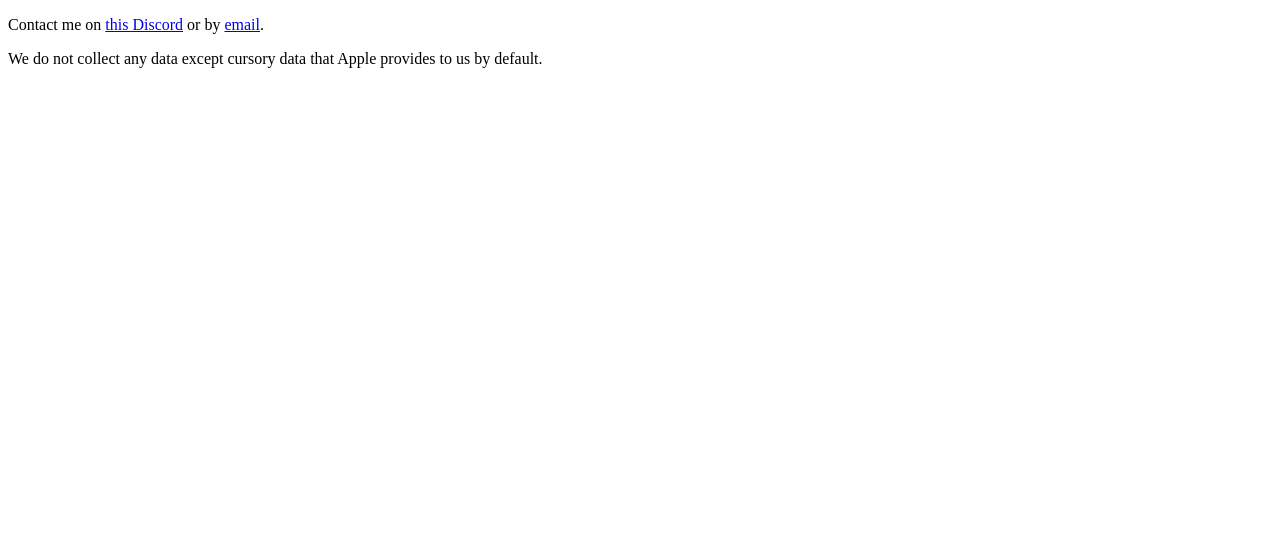
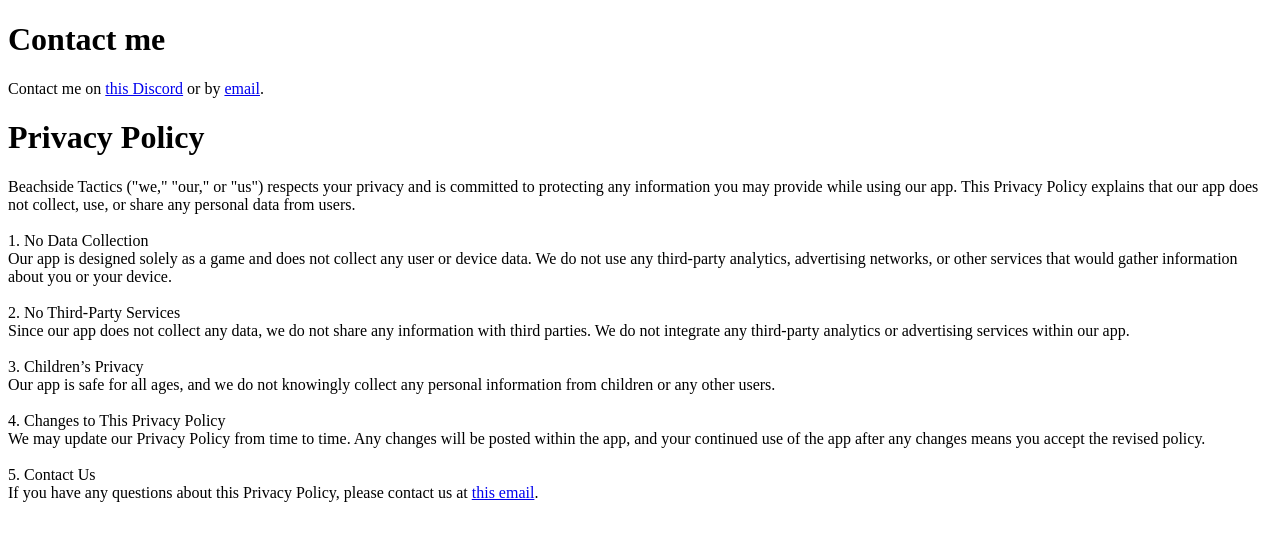
Before and after one commit to minotaa/minota.club, a SvelteKit app: page /support in a window 1280 px wide. Shown: the top 540 px of the page. Built offline with nearby package versions, Linux system fonts and the light colour scheme.

Commit message:
comprehensive privacy policy

```diff
--- a/src/routes/support/+page.svelte
+++ b/src/routes/support/+page.svelte
@@ -1,4 +1,23 @@
-<div class="pl-4 md:mx-auto flex justify-items-center mx-auto flex-col pt-4">
-  <p class="text-xl text-white">Contact me on <a class="text-sky-500" href="https://discord.gg/sd23CeBZBe">this Discord</a> or by <a class="text-sky-500" href="mailto:me@minota.cc">email</a>.</p>
-  <p class="text-lg text-white">We do not collect any data except cursory data that Apple provides to us by default.</p>
+<div class="container pl-4 md:mx-auto flex justify-items-center mx-auto flex-col pt-4">
+  <h1 class="text-xl text-white font-bold">Contact me</h1>
+  <p class="text-lg text-white">Contact me on <a class="text-sky-500" href="https://discord.gg/sd23CeBZBe">this Discord</a> or by <a class="text-sky-500" href="mailto:me@minota.cc">email</a>.</p>
+  <h1 class="text-xl text-white font-bold mt-8">Privacy Policy</h1>
+  <p class="text-lg text-white mt-4">
+    Beachside Tactics ("we," "our," or "us") respects your privacy and is committed to protecting any information you may provide while using our app. This Privacy Policy explains that our app does not collect, use, or share any personal data from users.
+    <br><br>
+    1. No Data Collection<br>
+    Our app is designed solely as a game and does not collect any user or device data. We do not use any third-party analytics, advertising networks, or other services that would gather information about you or your device.
+    <br><br>
+    2. No Third-Party Services<br>
+    Since our app does not collect any data, we do not share any information with third parties. We do not integrate any third-party analytics or advertising services within our app.
+    <br><br>
+    3. Children’s Privacy<br>
+    Our app is safe for all ages, and we do not knowingly collect any personal information from children or any other users.
+    <br><br>
+    4. Changes to This Privacy Policy<br>
+    We may update our Privacy Policy from time to time. Any changes will be posted within the app, and your continued use of the app after any changes means you accept the revised policy.
+    <br><br>
+    5. Contact Us<br>
+    If you have any questions about this Privacy Policy, please contact us at <a class="text-sky-500" href="mailto:me@minota.cc">this email</a>.
+  </p>
 </div>
```
